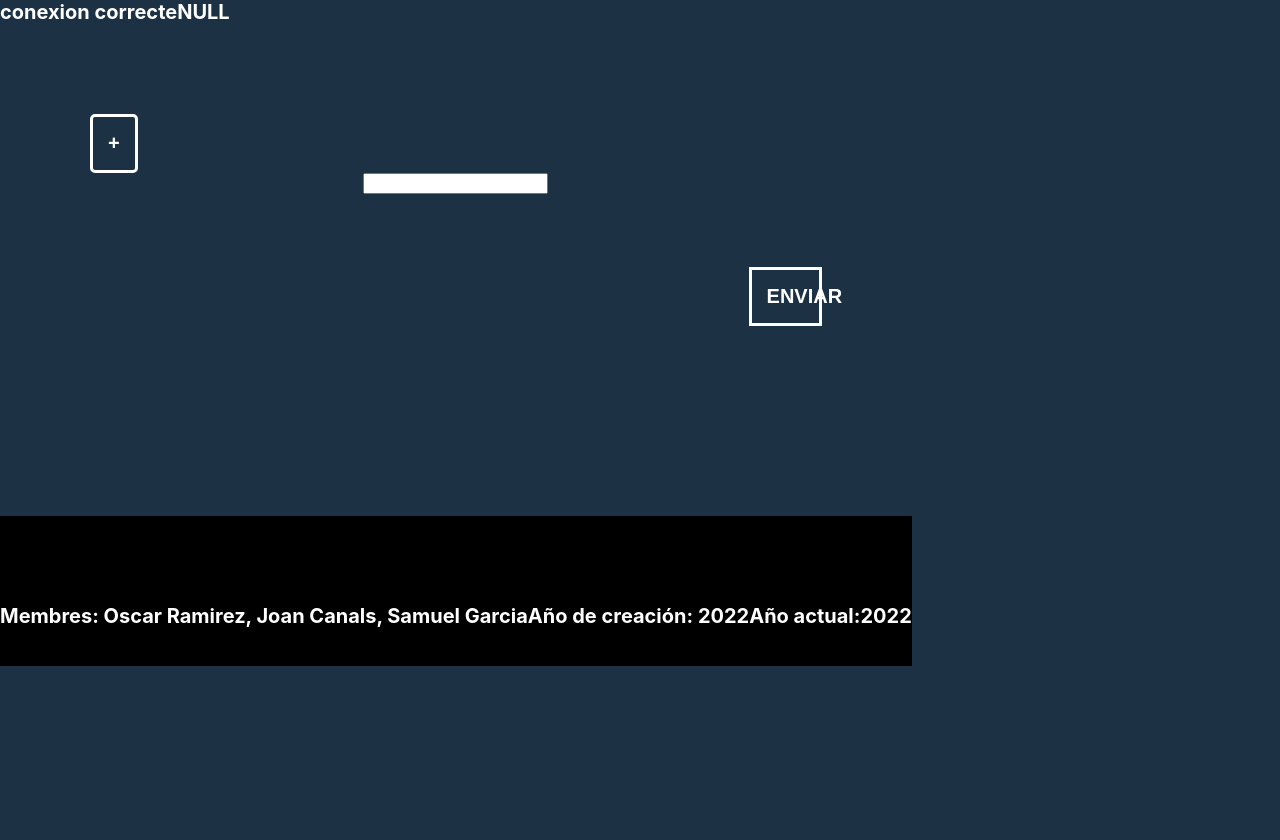
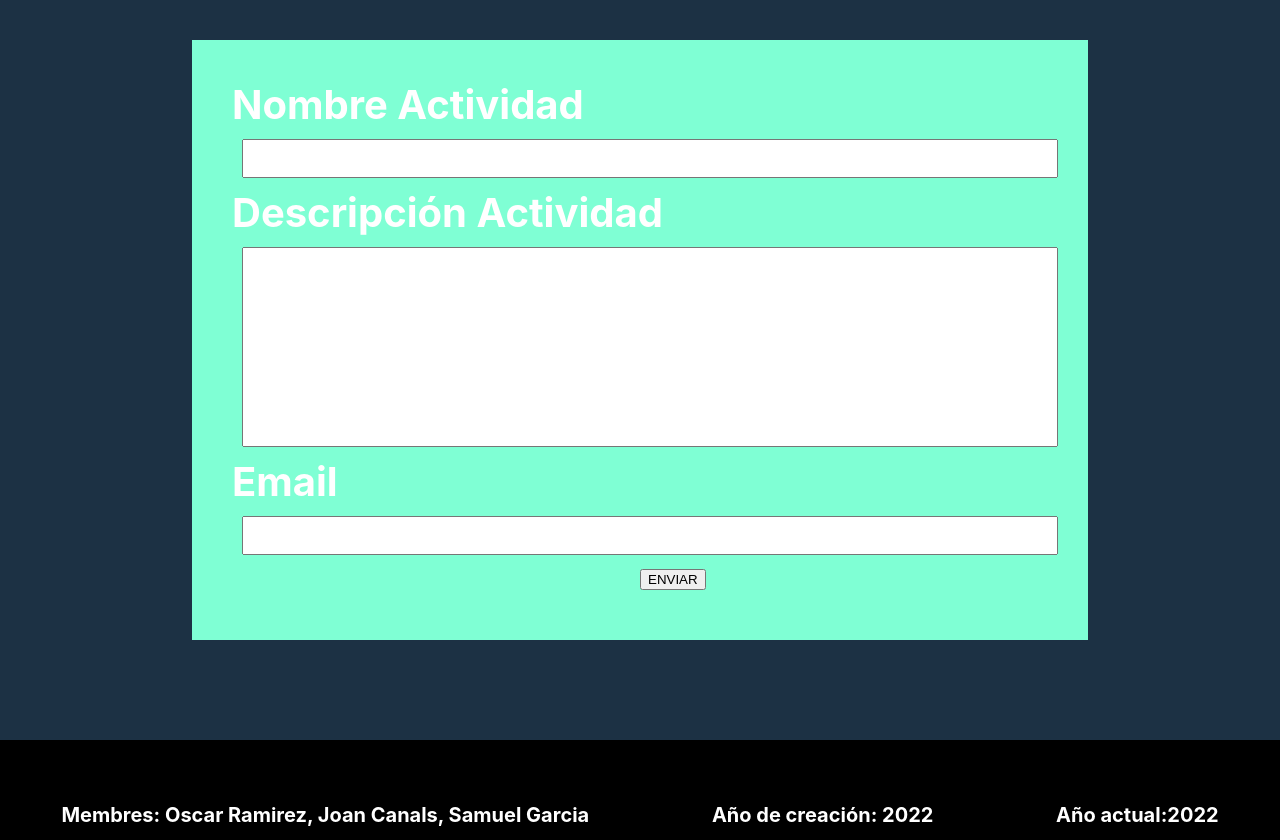
Before and after one commit to SamyTheLight/gexpenses, a PHP site: page /php/Code/PHP/Invitaciones.php in a window 1280 px wide. Before the commit the page ends 666 px from the top, so only its background shows below. Run offline with PHP 8.4, Linux system fonts and the light colour scheme; data that the repository does not hold is empty.

Commit message:
InputMail send gmail

```diff
--- a/Code/GExpenses.php
+++ b/Code/GExpenses.php
@@ -136,9 +136,9 @@
 
                 <h2>Registrate</h2>
                 <input type="text" placeholder="Nombre de Usuario" class="input-nameuser-register" id="input-nameuser-register" name="username">
-                <input type="text" placeholder="Apellidos" class="input-password-register" id="input-password-register" name="contraseña">
-                <input type="password" placeholder="Contraseña" class="input-password2-register" id ="input-password2-register" name="Repita su contraseña">
-                <input type="text" placeholder="Correo electrónico" class="input-mail-register" id ="input-mail-register"name="email">
+                <input type="text" placeholder="Apellidos" class="input-password-register" id="input-password-register" name="lastname">
+                <input type="text" placeholder="Correo electrónico" class="input-password2-register" id ="input-password2-register" name="email">
+                <input type="password" placeholder="Contrasena" class="input-mail-register" id ="input-mail-register"name="contrasena">
 
                 <?php
                 if ($registered) {
--- a/Code/PHP/ConexionDB.php
+++ b/Code/PHP/ConexionDB.php
@@ -7,7 +7,7 @@
 {
 	$conexion = new PDO(SERVER_MYSQL, BD_USUARIO, BD_CLAVE);
 
-        echo 'conexion correcte';
+
 }
 catch(Exception $e)
 {
--- a/Code/PHP/Invitaciones.css
+++ b/Code/PHP/Invitaciones.css
@@ -1,6 +1,13 @@
+*{
+    margin:auto;
+    padding: auto;
+    box-sizing: border-box;
+}
+
+
 body {
     background-color: #1C3144;
-    float:left;
+
     color:white;
     font-family: 'Inter', sans-serif;
     font-weight: bold;
@@ -8,13 +15,36 @@
 }
 
 
-.form-target {
+form {
+    background-color: aquamarine;
+    width: 70%;
+    height: 600px;
+    margin-top:40px;
+    padding: 40px;
+    text-align: left;
+}
 
-    padding: 90px;
+form input{
+    margin: 10px;
+    padding: 10px;
+    width: 100%;
+}
+
+.inputDescripcion{
+    height: 200px;
+}
+
+form button {
+    margin-left: 50%;
+}
+/*
+
+.NameInvitacio{
     display: flex;
-    flex-direction: column;
-    align-items: flex-start ;
+}
 
+.DescripcionInvitacio{
+    display: flex;
 }
 
 #invitaciones-card {
@@ -84,3 +114,4 @@
     font-size: 20px;
     padding: 15px;
 }
+*/
--- a/Code/PHP/Invitaciones.js
+++ b/Code/PHP/Invitaciones.js
@@ -4,7 +4,7 @@
         const actList = document.getElementById('invitaciones-table');
         const element = document.createElement('tr');
         element.innerHTML = `
-                            <td id=td-act><input type="text"class="input-mail" value="EMAIL"></td>
+                            <td id=td-act><input type="text"class="input-mail" value=""></td>
 
                         <button name="btn-mail" class="btn-mail">-</button>
         `;
--- a/Code/PHP/Invitaciones.php
+++ b/Code/PHP/Invitaciones.php
@@ -4,14 +4,13 @@
 
 include 'ConexionDB.php';
 
-var_dump($_POST['btn-enviar']);
 
 if (isset($_POST['btn-enviar'])) {
 
-    var_dump($_POST['btn-enviar']);
+
+    $nomInvitacio = $_POST['nomActivitat'];
+    $descriptionInvitacio = $_POST['descripcionActivitat'];
     $emailE = $_POST['enviarCorreo'];
-
-    var_dump($emailE);
 
     $conexion->setAttribute(PDO::ATTR_ERRMODE, PDO::ERRMODE_EXCEPTION);
 
@@ -27,15 +26,43 @@
 
     if (!$trobat) {
         include 'sendMailRegister.php';
+
     } else {
         include 'sendMailVerify.php';
+
     }
+
+    if(isset($_GET['aceptat'])){
+        if ($_GET['aceptat'] === '1'){
+
+            $queryActividad = "INSERT INTO invitacio (Nombre,Descripcion,Email) VALUES (:nombreI,:descripcionI,:emailI)";
+
+            $consultaActivitat = $conexion->prepare($queryActividad);
+
+
+            $consultaActivitat->bindParam(':nombreI', $nomInvitacio);
+            $consultaActivitat->bindParam(':descripcionI', $descriptionInvitacio);
+            $consultaActivitat->bindParam(':emailI', $emailE);
+
+
+
+
+
+if($consultaActivitat->execute()){
+    echo 'se ha insertado en la taula invitacio ';
+
+}else {
+    echo 'no se ha insertado en invitacio';
+};
+        }
+    }
+
 }
 
-$nomActivitat = $_POST['nomActivitat'];
-$description = $_POST['descripcionActivitat'];
 
-//include 'ConexionDB.php';
+
+
+
 ?>
 
 <!DOCTYPE html>
@@ -50,15 +77,28 @@
 </head>
 
 <body>
-    <form action="" id="act-form" method="POST">
-        <div class="form-target">
-            <h1 id="nom-activitat"><?php echo $nomActivitat ?></h1>
-            <p id="description"><?php echo $description ?></p>
-            <table id="invitaciones-table">
-            </table>
-            <button class="btn-email">+</button>
+
+
+
+<form action="" id="act-form" method="POST">
+    <div class="form-target">
+        <div class="NameInvitacio">
+            <h1>Nombre Actividad</h1>
+            <input type="text" class="inputName">
+        </div>
+        <div class="DescripcioInvitacio">
+            <h1 class="label-description">Descripción Actividad</h1>
+            <input type="textarea" class="inputDescripcion">
+        </div>
+        <div class="Emailnvitacio">
+            <h1 class="label-description">Email</h1>
             <input name="enviarCorreo" id="enviarCorreo">
-            <button class="btn-enviar" name="btn-enviar" id="btn-enviar">ENVIAR</button>
+        </div>
+
+
+
+        <button class="btn-enviar" name="btn-enviar" id="btn-enviar">ENVIAR</button>
+
 
             <?php
 
@@ -66,8 +106,16 @@
             ?>
                 <?php
                 if ($_GET['aceptat'] === '1') {
-                ?>
+                    ?>
                     <div class="alert-success" id="has_registered">
+
+                    <?php
+                    if($_GET['aceptat']==='1'){
+
+
+                        ?>
+                            <div class="alert-success" id="has_registered">
+
                         <p>Se ha aceptado la invitación</p>
                     </div>
 
@@ -89,10 +137,13 @@
             <?php
             }
             ?>
+            <?php
+            }
+            ?>
         </div>
     </form>
 </body>
-<!-- <script src=" Invitaciones.js"></script> -->
+<!-- <script src=" Invitaciones.js"></script>  -->
 
 </html>
 <?php
--- a/Code/PHP/sendMailRegister.php
+++ b/Code/PHP/sendMailRegister.php
@@ -6,6 +6,7 @@
 use PHPMailer\PHPMailer\PHPMailer;
 use PHPMailer\PHPMailer\SMTP;
 
+//include 'Invitaciones.php';
 
 try {
     $mail = new PHPMailer();
@@ -19,7 +20,7 @@
 
     $mail->setFrom('mailcopernicprova@gmail.com');
     ;
-    $mail->addAddress('joancanals23@gmail.com');
+    $mail->addAddress($_POST['enviarCorreo']);
 
     $mail->Subject = 'Registro GExpenses';
     $mail->isHTML(true);
--- a/Code/PHP/sendMailVerify.php
+++ b/Code/PHP/sendMailVerify.php
@@ -5,6 +5,8 @@
 use PHPMailer\PHPMailer\Exception;
 use PHPMailer\PHPMailer\PHPMailer;
 use PHPMailer\PHPMailer\SMTP;
+
+include 'Invitaciones.php';
 
 
 try {
@@ -19,7 +21,7 @@
 
     $mail->setFrom('mailcopernicprova@gmail.com');
     ;
-    $mail->addAddress('joancanals23@gmail.com');
+    $mail->addAddress($_POST['enviarCorreo']);
 
     $aceptat=1;
 
```
Also changed, not shown: Code/GExpenses.css (+5 -3 lines).
